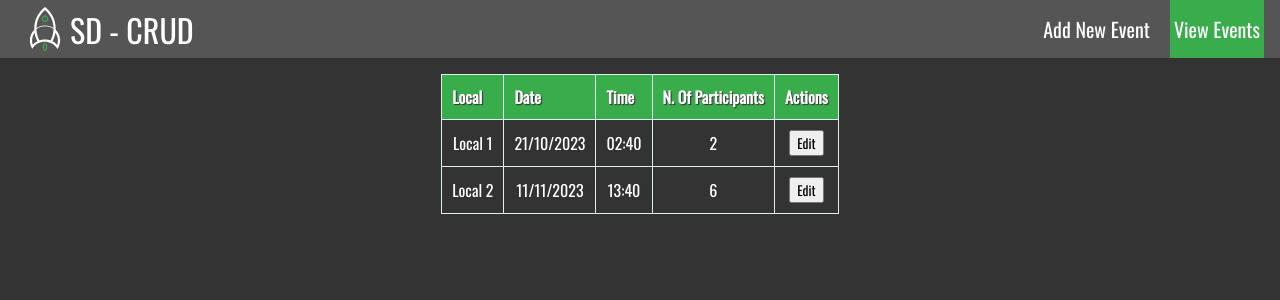
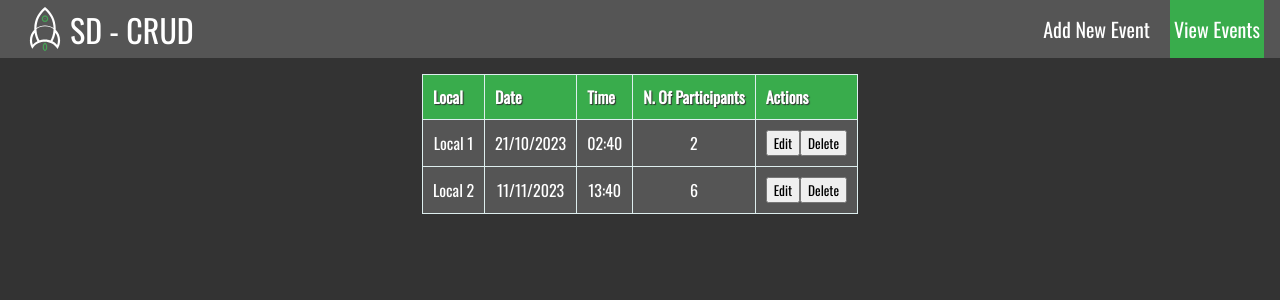
Before and after one commit to ToniG22/SD_FrontendGrupo5, a React (Vite) app: page /viewEvents in a window 1280 px wide. Shown: the top 300 px of the page. Built offline with nearby package versions, Linux system fonts and the light colour scheme.

Commit message:
Updated table and form (date and time picker). 👻

```diff
--- a/src/assets/css/Form.css
+++ b/src/assets/css/Form.css
@@ -11,7 +11,7 @@
     border-radius: 40px;
 }
 
-.form div{
+.title {
     font-size: 32px;
     font-weight: 15px;
     margin: 8px;
--- a/src/assets/css/Table.css
+++ b/src/assets/css/Table.css
@@ -14,8 +14,8 @@
 }
 
 .events-table tbody td {
+    background-color: #555;
     border: solid 1px #DDEEEE;
     color: #ffffff;
     padding: 10px;
-    text-shadow: 1px 1px 1px #333;
 }
--- a/src/components/EventsTable.tsx
+++ b/src/components/EventsTable.tsx
@@ -53,14 +53,17 @@ const EventsTable: React.FC = () => {
     }
   };
 
-  const handleChange = (e: React.ChangeEvent<HTMLInputElement>, field: keyof Event) => {
+  const handleChange = (
+    e: React.ChangeEvent<HTMLInputElement>,
+    field: keyof Event
+  ) => {
     if (editedEvent) {
       setEditedEvent({
         ...editedEvent,
-        [field]: e.target.value
+        [field]: e.target.value,
       });
     }
-  }
+  };
 
   const handleDateChange = (date: Date | null, field: keyof Event) => {
     if (editedEvent && date) {
@@ -77,6 +80,15 @@ const EventsTable: React.FC = () => {
         ...editedEvent,
         [field]: time,
       });
+    }
+  };
+
+  const handleDelete = (id: number) => {
+    const updatedEvents = events.filter((event) => event.id !== id);
+    setEvents(updatedEvents);
+    if (editEventId === id) {
+      // If the deleted event is currently being edited, cancel the edit
+      handleCancel();
     }
   };
 
@@ -113,7 +125,11 @@ const EventsTable: React.FC = () => {
                   dateFormat="dd/MM/yyyy"
                 />
               ) : (
-                event.date.toLocaleDateString("en-GB", { day: '2-digit', month: '2-digit', year: 'numeric' })
+                event.date.toLocaleDateString("en-GB", {
+                  day: "2-digit",
+                  month: "2-digit",
+                  year: "numeric",
+                })
               )}
             </td>
             <td>
@@ -145,7 +161,10 @@ const EventsTable: React.FC = () => {
                   <button onClick={handleCancel}>Cancel</button>
                 </>
               ) : (
-                <button onClick={() => handleEdit(event)}>Edit</button>
+                <>
+                  <button onClick={() => handleEdit(event)}>Edit</button>
+                  <button onClick={() => handleDelete(event.id)}>Delete</button>
+                </>
               )}
             </td>
           </tr>
--- a/src/components/Form.tsx
+++ b/src/components/Form.tsx
@@ -31,9 +31,9 @@ const Form = () => {
 
   return (
     <form className="form" onSubmit={handleSubmit}>
-      <div>Insert Values</div>
+      <div className="title">Insert Event</div>
       <label>
-        Local: <br/>
+        Local: <br />
         <input
           type="text"
           name="local"
@@ -42,7 +42,7 @@ const Form = () => {
         />
       </label>
       <label>
-        Date:
+        Date <br />
         <DatePicker
           selected={inputs.date}
           onChange={(date) => handleDateChange(date, "date")}
@@ -50,7 +50,7 @@ const Form = () => {
         />
       </label>
       <label>
-        Time: <br/>
+        Time: <br />
         <input
           type="time"
           name="time"
@@ -59,14 +59,15 @@ const Form = () => {
         />
       </label>
       <label>
-        Number of Participants: <br/>
+        Number of Participants: <br />
         <input
           type="text"
           name="participants"
           value={inputs.participants || ""}
           onChange={handleChange}
         />
-      </label> <br/>
+      </label>{" "}
+      <br />
       <input type="submit" value="Submit" />
     </form>
   );
```
